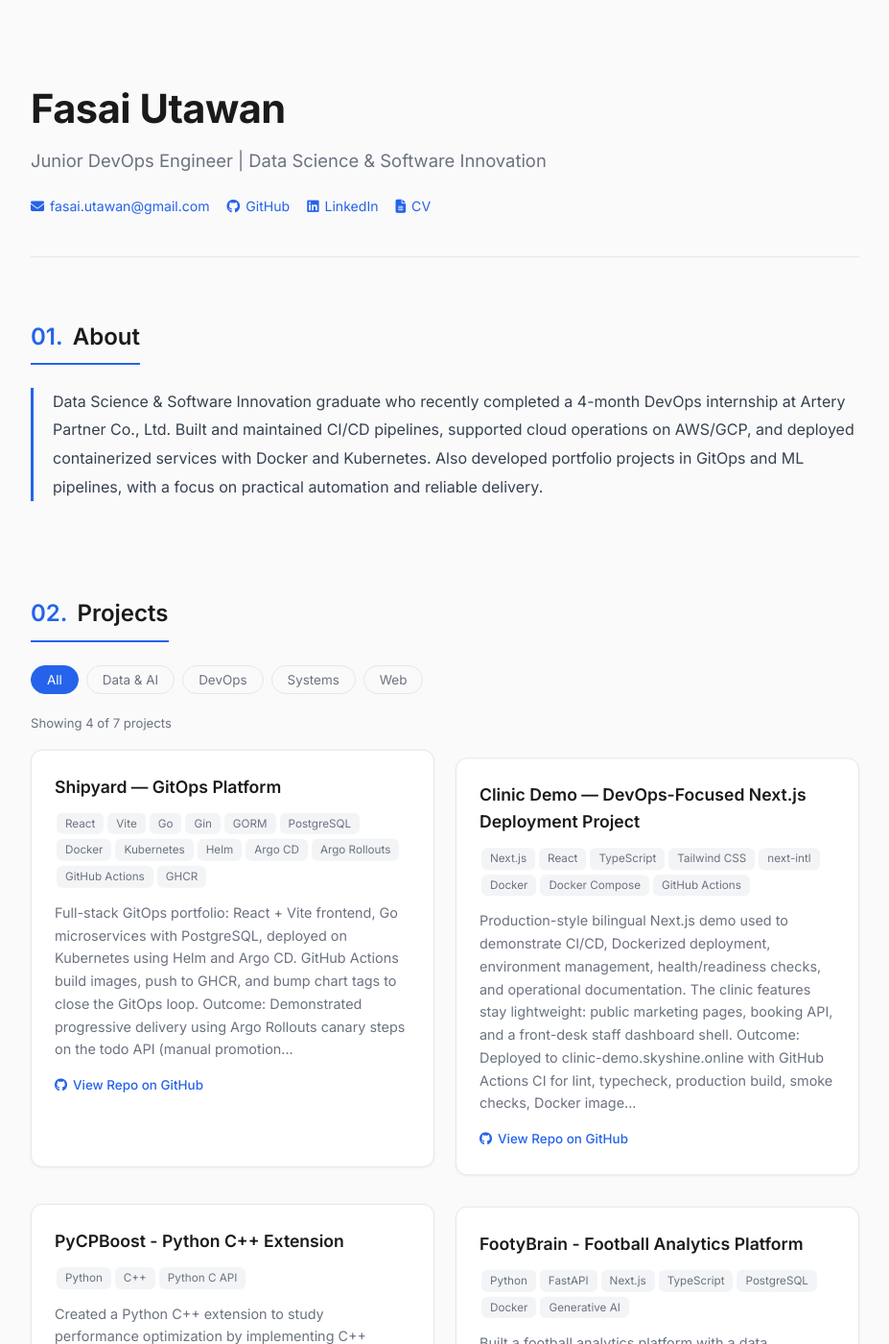
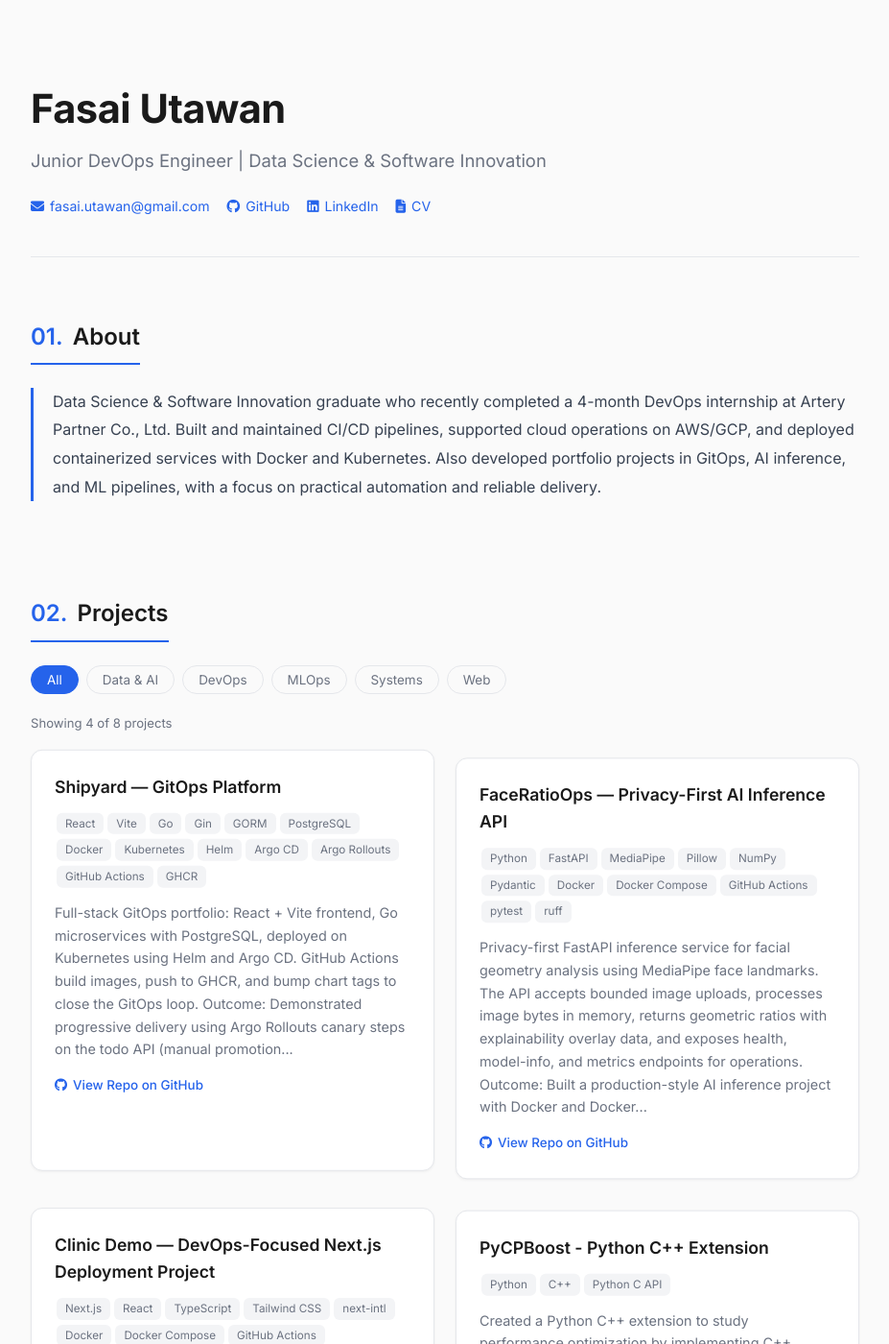
Before and after one commit to SkyShineTH/skyshineth.github.io, a Jekyll site: the page built from index.md, in a window 1280 px wide and 1400 px high. Shown: the whole window at 96% size, without its empty margins (176-1103 px from the left). Built offline with Jekyll 4.4.1, drawn with Linux system fonts in a browser that asks for light colours; nearby versions of some CDN libraries; some of the changed text lies outside the part shown.

Commit message:
feat: update CV with AI inference project and enhance project descriptions

```diff
--- a/cv.md
+++ b/cv.md
@@ -6,7 +6,7 @@ permalink: /cv/
 
 ## Professional Summary
 
-Data Science & Software Innovation graduate with 4 months of hands-on DevOps internship experience building CI/CD pipelines, supporting Kubernetes workloads on AWS/GCP environments, and deploying containerized applications. Built practical portfolio projects across GitOps, computer vision, and data engineering with clear documentation and reproducible workflows. Seeking junior roles in DevOps, MLOps, or Data Engineering where automation and reliability matter.
+Data Science & Software Innovation graduate with 4 months of hands-on DevOps internship experience building CI/CD pipelines, supporting Kubernetes workloads on AWS/GCP environments, and deploying containerized applications. Built practical portfolio projects across GitOps, AI inference, computer vision, and data engineering with clear documentation and reproducible workflows. Seeking junior roles in DevOps, MLOps, or Data Engineering where automation and reliability matter.
 
 ---
 
@@ -55,6 +55,14 @@ Data Science & Software Innovation graduate with 4 months of hands-on DevOps int
 ---
 
 ## Projects
+
+### FaceRatioOps — Privacy-First AI Inference API
+[GitHub](https://github.com/SkyShineTH/FaceRatioOps) | **Technologies:** Python, FastAPI, MediaPipe, Pillow, NumPy, Pydantic, Docker, Docker Compose, GitHub Actions, pytest, ruff
+
+- Built a FastAPI inference service that analyzes MediaPipe face landmarks from bounded image uploads and returns geometric ratios with explainability overlay data
+- Processed uploaded images in memory only, avoided image payload logging, and documented safety boundaries against recognition, identity matching, attractiveness scoring, and sensitive attribute inference
+- Added health, model-info, compatibility, and Prometheus-style metrics endpoints for operational visibility
+- Containerized the API with Docker and Docker Compose and added GitHub Actions checks for linting, tests, and Docker image build validation
 
 ### Clinic Demo — DevOps-Focused Next.js Deployment Project
 [GitHub](https://github.com/SkyShineTH/Clinic-Demo) | [Live](https://clinic-demo.skyshine.online) | **Technologies:** Next.js, React, TypeScript, Tailwind CSS v4, next-intl, Docker, Docker Compose, GitHub Actions
--- a/index.md
+++ b/index.md
@@ -6,7 +6,7 @@ subtitle: "Junior DevOps Engineer | Data Science & Software Innovation"
 about: |
   Data Science & Software Innovation graduate who recently completed a 4-month DevOps internship at Artery Partner Co., Ltd.
   Built and maintained CI/CD pipelines, supported cloud operations on AWS/GCP, and deployed containerized services with Docker and Kubernetes.
-  Also developed portfolio projects in GitOps and ML pipelines, with a focus on practical automation and reliable delivery.
+  Also developed portfolio projects in GitOps, AI inference, and ML pipelines, with a focus on practical automation and reliable delivery.
 
 skills:
   - category: "Programming Languages"
```
Also changed, not shown: _projects/2026-faceratioops.md (added, +10 -0 lines).
